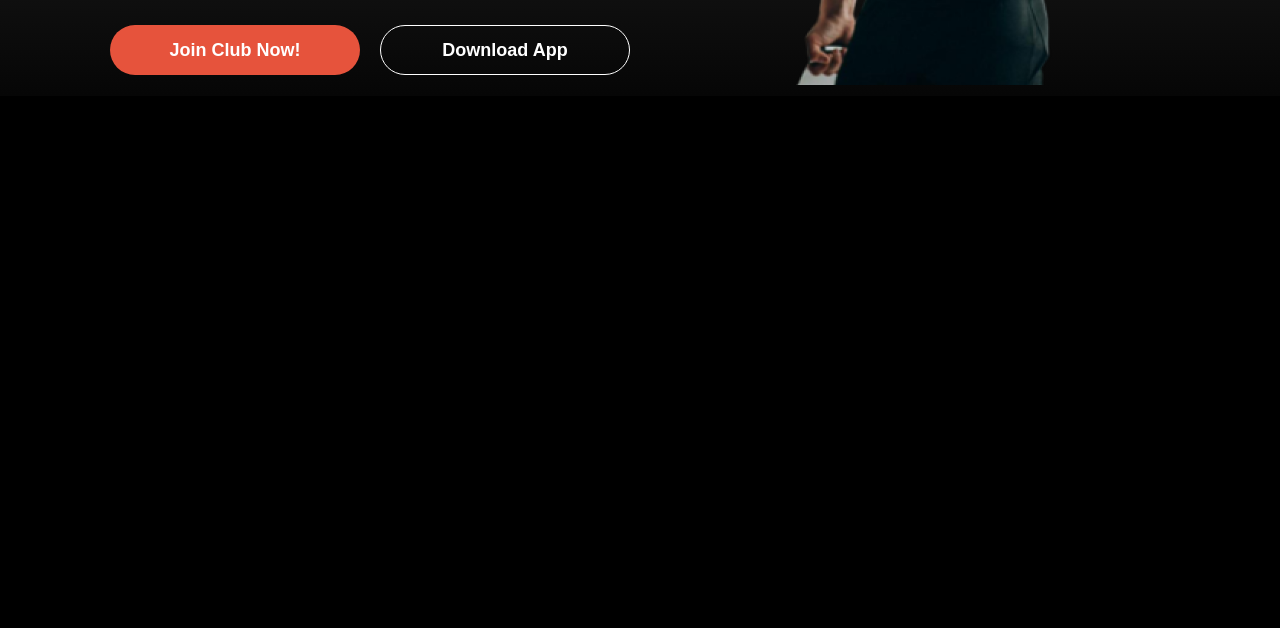
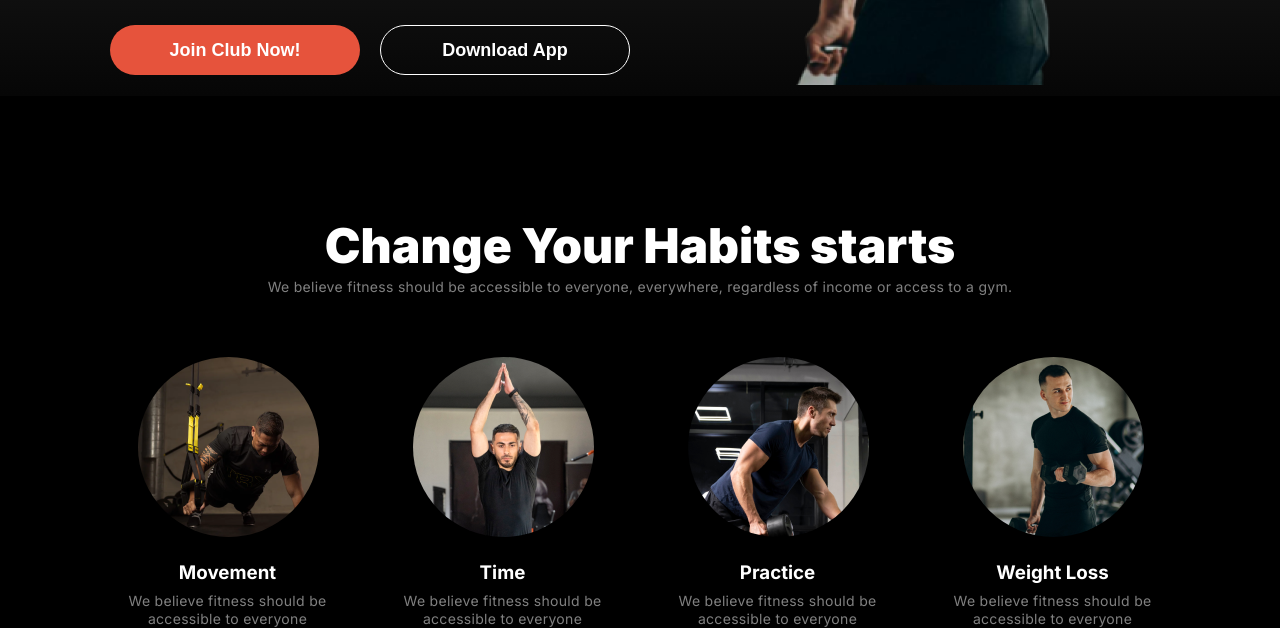
Before and after one commit to raufurislam/Assignment-2-raufur, a plain HTML site: page index.html in a window 1280 px wide. Shown: the part 619-1247 px from the top of the page. Before the commit the page ends 800 px from the top, so only its background shows below. Drawn offline with Linux system fonts and the light colour scheme.

Commit message:
your habits desktop

```diff
--- a/index.html
+++ b/index.html
@@ -50,6 +50,47 @@
         </div>
       </div>
       <!-- Hero Section ends -->
+      <!-- Change Your Habits starts -->
+      <div class="change-habits-container container">
+        <div class="change-habits-text-content">
+          <h1>Change Your Habits starts</h1>
+          <p>
+            We believe fitness should be accessible to everyone, everywhere,
+            regardless of income or access to a gym.
+          </p>
+        </div>
+        <div class="habit-img-container display-flex">
+          <div class="habit-img-box">
+            <div class="habit-img-content">
+              <img src="./images/image 3.png" alt="" />
+            </div>
+            <h3>Movement</h3>
+            <p>We believe fitness should be accessible to everyone</p>
+          </div>
+          <div class="habit-img-box">
+            <div class="habit-img-content">
+              <img src="./images/image 2.png" alt="" />
+            </div>
+            <h3>Time</h3>
+            <p>We believe fitness should be accessible to everyone</p>
+          </div>
+          <div class="habit-img-box">
+            <div class="habit-img-content">
+              <img src="./images/image 4.png" alt="" />
+            </div>
+            <h3>Practice</h3>
+            <p>We believe fitness should be accessible to everyone</p>
+          </div>
+          <div class="habit-img-box">
+            <div class="habit-img-content">
+              <img src="./images/image 5.png" alt="" />
+            </div>
+            <h3>Weight Loss</h3>
+            <p>We believe fitness should be accessible to everyone</p>
+          </div>
+        </div>
+      </div>
+      <!-- Change Your Habits starts -->
     </main>
   </body>
 </html>
--- a/styles.css
+++ b/styles.css
@@ -58,6 +58,17 @@ body {
   border-radius: 50px;
   font-size: 18px;
   font-weight: 600;
+}
+h1 {
+  font-size: 48px;
+  font-weight: 900;
+}
+p {
+  font-size: 14px;
+  font-weight: 400;
+  line-height: 24px;
+  letter-spacing: 0.3px;
+  color: rgba(255, 255, 255, 0.5);
 }
 .display-flex {
   display: flex;
@@ -192,3 +203,39 @@ body {
   background: rgb(230, 83, 60);
   border-radius: 50%;
 }
+/* change-habits starts */
+.change-habits-text-content {
+  text-align: center;
+  margin-top: 120px;
+}
+.habit-img-container {
+  justify-content: space-between;
+  gap: 40px;
+}
+.habit-img-box {
+  width: 235px;
+  /* border: 2px solid red; */
+  text-align: center;
+  margin-top: 58px;
+  gap: 40px;
+}
+.habit-img-content {
+  height: 180px;
+  width: 180px;
+  /* border: 2px solid red; */
+  /* background-color: aqua; */
+  border-radius: 50%;
+  text-align: center;
+  margin: 0 auto;
+  margin-bottom: 1.5rem;
+}
+.habit-img-content img {
+  border-radius: 50%;
+}
+.habit-img-box p {
+  line-height: 18px;
+  margin-top: 0.5rem;
+}
+.habit-img-content h3 {
+}
+/* change-habits starts */
```
